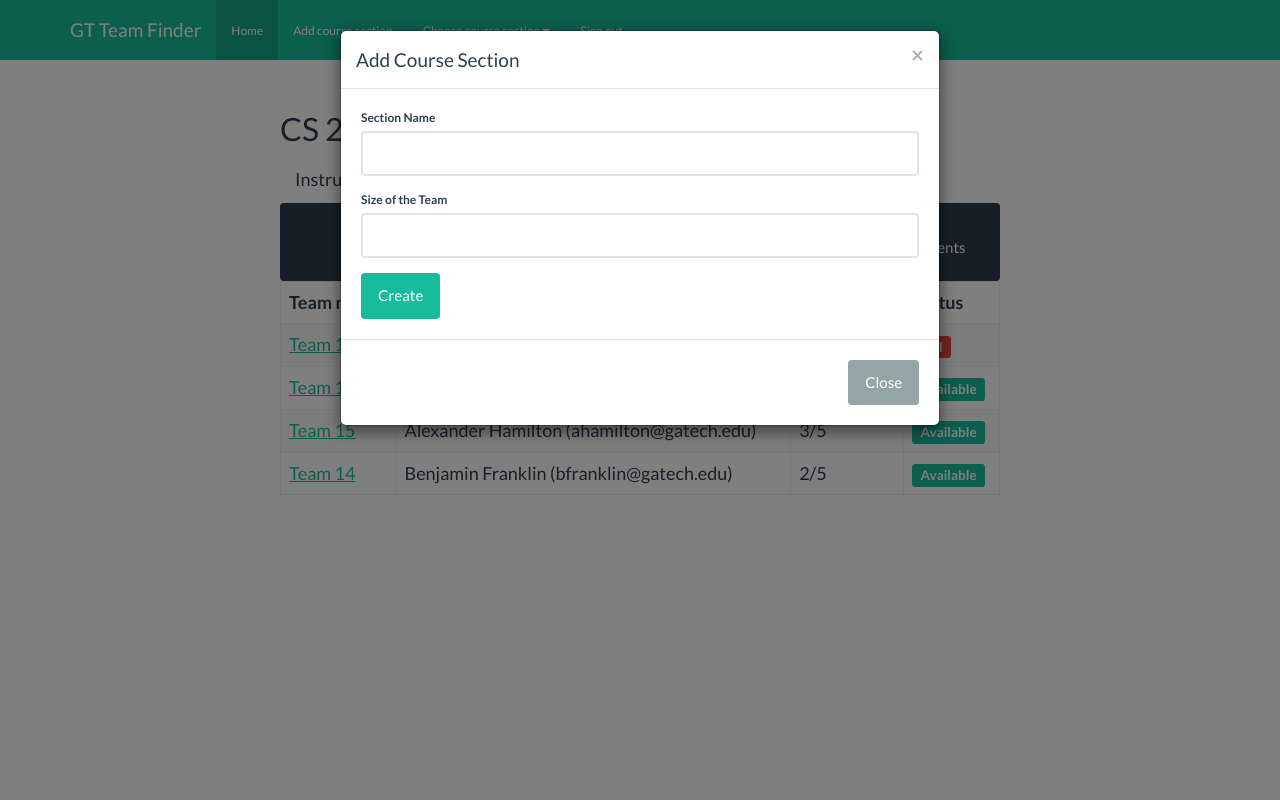
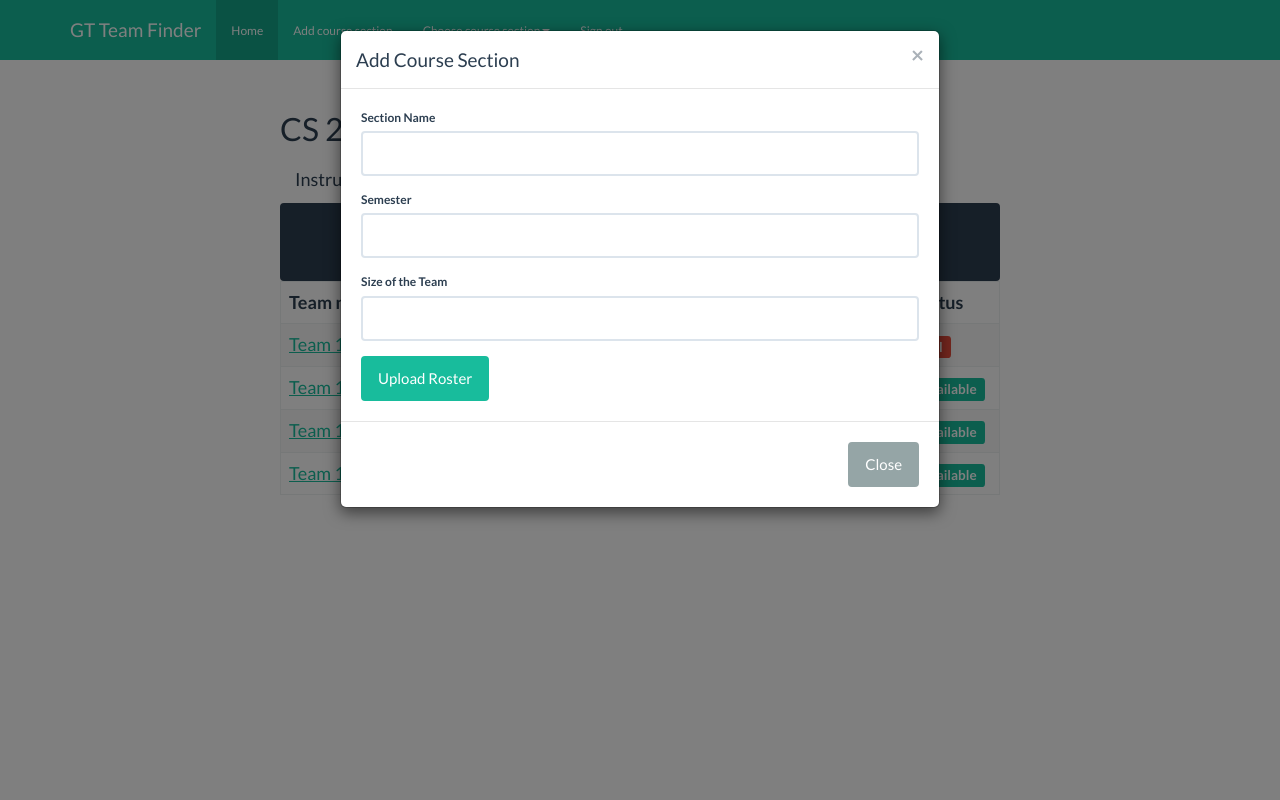
Before and after one commit to ckjoon/teambuilding, a Python web app: template teambuildingapp/templates/prof_home.html in a window 1280 px wide, after a click on "Add course section". Run offline with Jinja, Linux system fonts and the light colour scheme; the template is opened without the code that fills it, so the values that code supplies are empty; some libraries are stand-ins or nearby versions; some web fonts are replaced.

Commit message:
minor HTML change

```diff
--- a/teambuildingapp/templates/prof_home.html
+++ b/teambuildingapp/templates/prof_home.html
@@ -57,15 +57,7 @@
                 <div class="panel-content">
 
                     <div class="btn-group btn-group-justified">
-            <a href="#" class="btn btn-primary col-sm-3">
-              <span class="glyphicon glyphicon-upload"></span>
 
-              <label for="exampleInput">
-                Upload Roster
-              </label>
-              <input type="file" id="exampleInput" style="display: none" />
-
-            </a>
                         <a href="#editRosterModal" class="btn btn-primary col-sm-3" data-toggle="modal">
                             <i class="glyphicon glyphicon-pencil"></i>
                             <p>Edit roster</p>
@@ -202,11 +194,17 @@
                             <input type="text" class="form-control" id="user">
                         </div>
                         <div class="form-group">
+                            <label for="semester">Semester</label>
+                            <input type="text" class="form-control" id="semester">
+                        </div>
+                        <div class="form-group">
                             <label for="teamsize">Size of the Team</label>
-                <input type="number" class="form-control" id="password">
+                            <input type="number" class="form-control" id="teamsize">
                         </div>
+
+
                         <button type="button" class="btn btn btn-success" onclick="myFunction()">
-                Create
+                            Upload Roster
                         </button>
                     </form>
 
--- a/teambuildingapp/templates/signin.html
+++ b/teambuildingapp/templates/signin.html
@@ -39,7 +39,7 @@
             <div class="main">
 
 
-                <form role="form" action="/api/login" method="post">
+                <form role="form" action="/api/login" method="get">
                     <div class="form-group">
                         <label for="inputUsername">GT Username</label>
                         <input type="text" class="form-control" id="user" name="gtusername">
```
Also changed, not shown: teambuildingapp/views.py (+7 -1 lines). Lines whose indentation alone changed are shown as unchanged.
